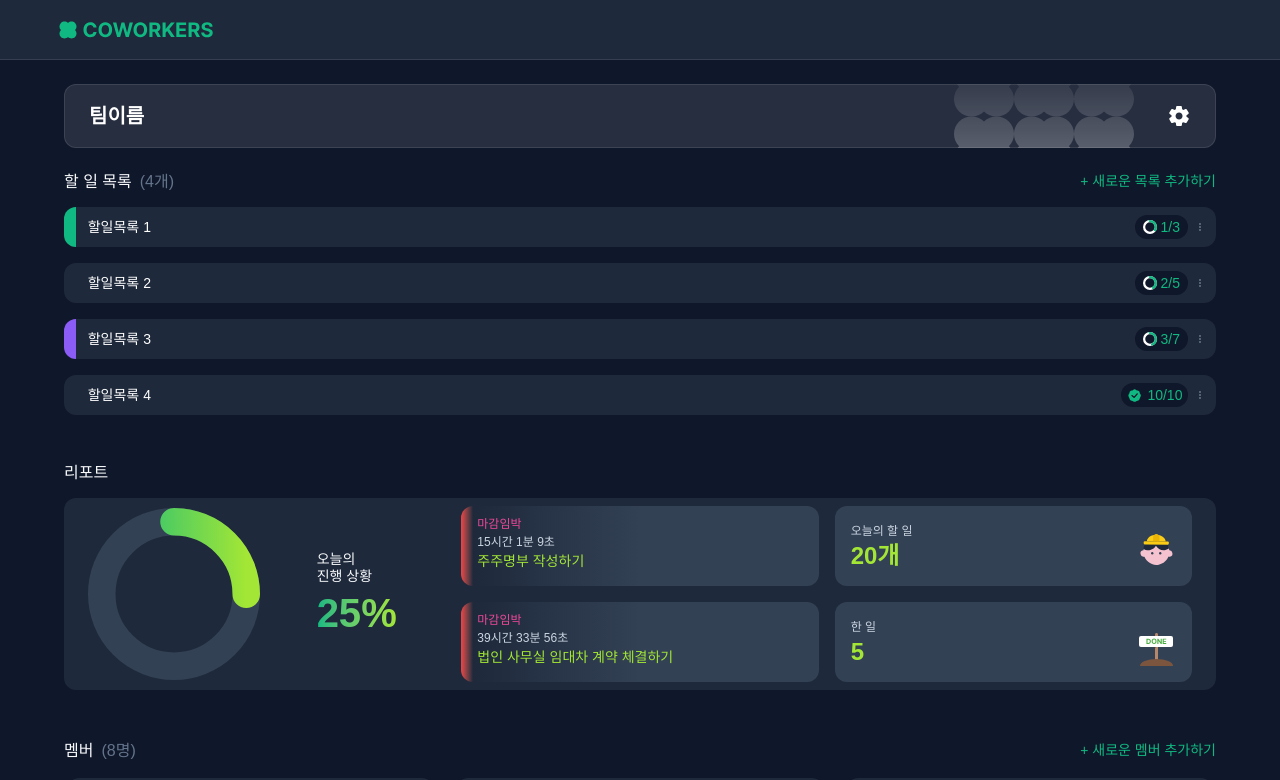
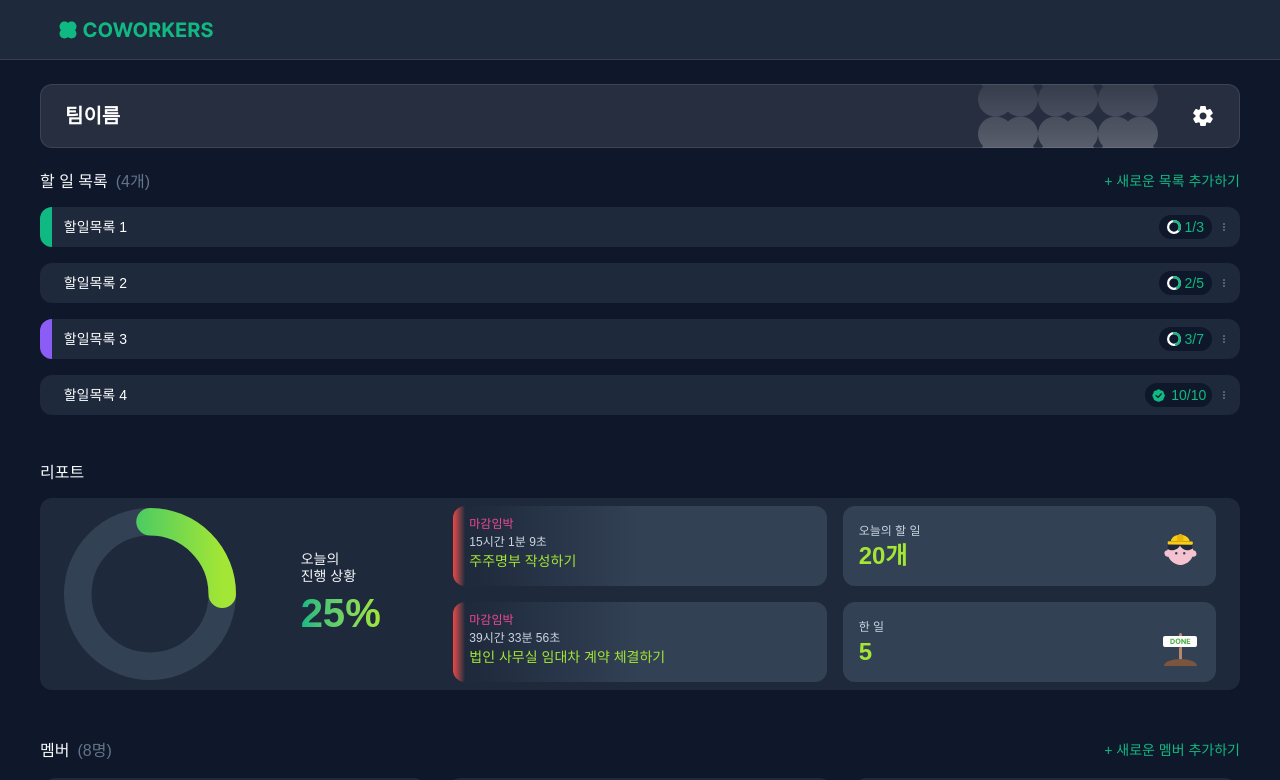
Before and after one commit to ozen0718/coworkers, a Next.js app: page /1 in a window 1280 px wide. Shown: the top 780 px of the page. Built offline with nearby package versions, Linux system fonts and the light colour scheme.

Commit message:
[Refactor] Team page layout

```diff
--- a/src/app/(main)/[teamid]/page.tsx
+++ b/src/app/(main)/[teamid]/page.tsx
@@ -40,7 +40,7 @@ export default function TeamPage() {
   };
 
   return (
-    <div className="mx-auto min-h-[100vh] w-full max-w-300 min-w-[375px] px-4 py-6 sm:px-6">
+    <div className="py-6">
       <TeamHeader title="팀이름" />
 
       <section className={sectionStyle}>
```
